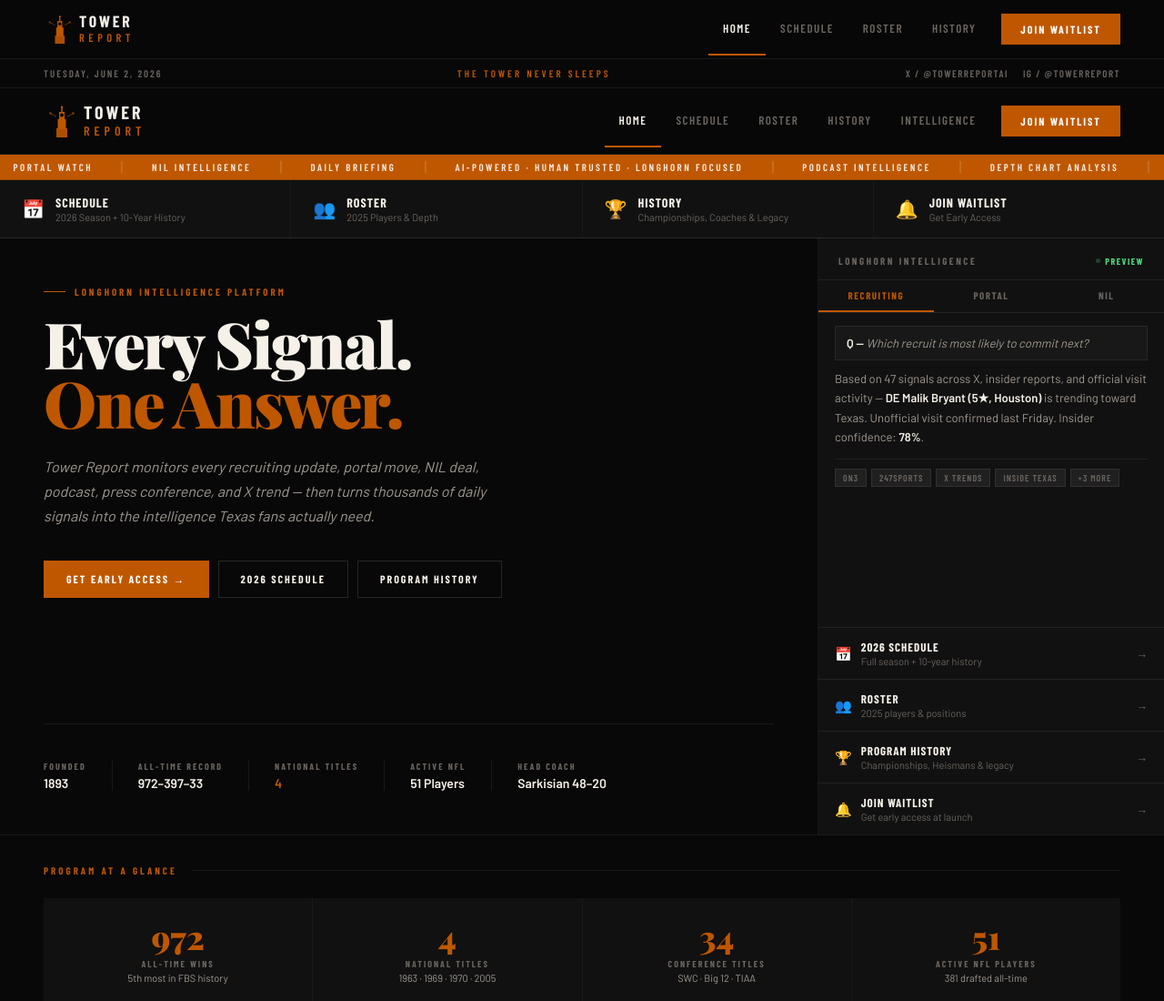
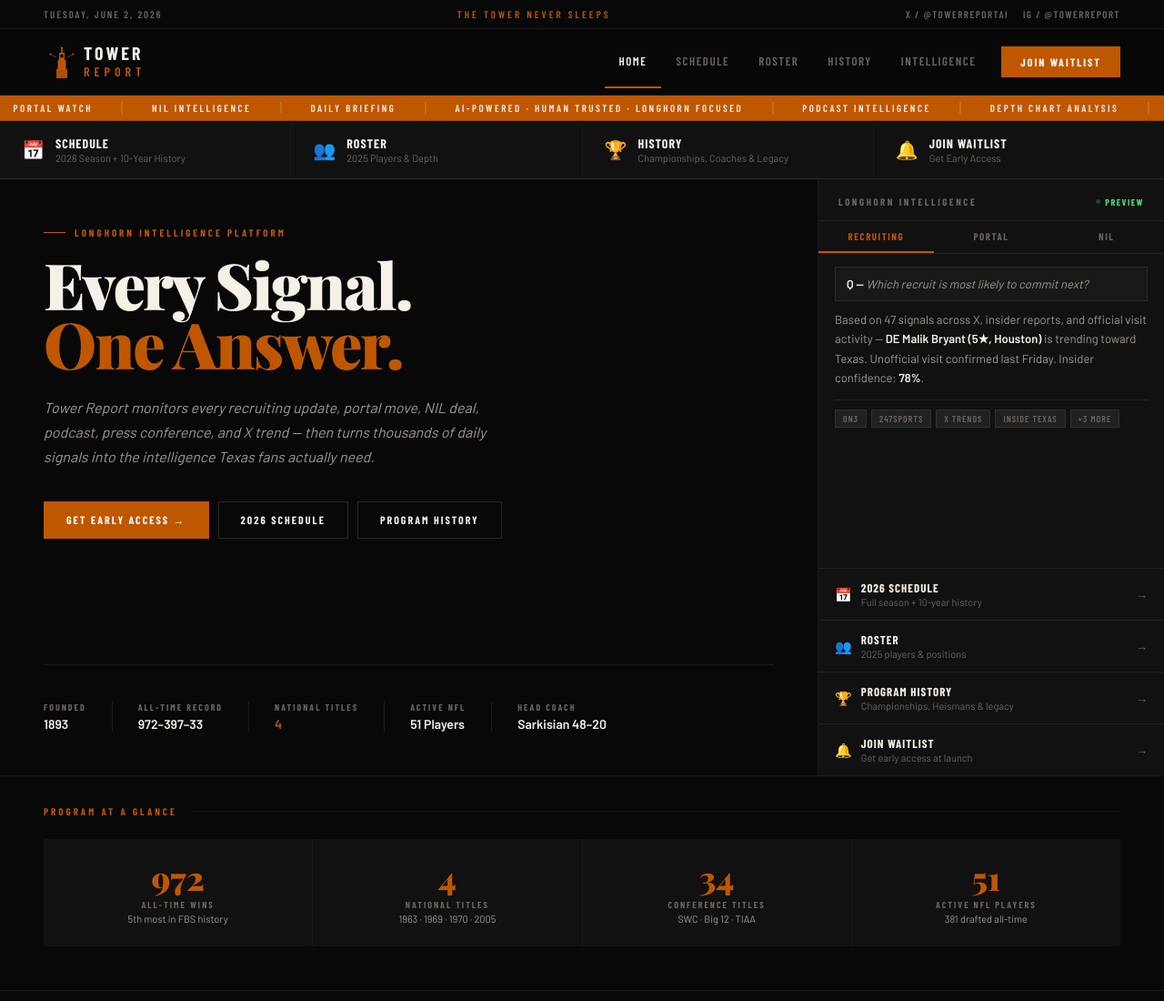
Before and after one commit to clarkbradleyconrad-eng/tower-report, a plain HTML site: page index.html in a window 1280 px wide. Shown: the top 1100 px of the page at 91% size. Drawn offline with nearby package versions, Linux system fonts and the light colour scheme.

Commit message:
Update index.html

```diff
--- a/index.html
+++ b/index.html
@@ -421,5 +421,4 @@ function joinWL(){
 }
 </script>
 </body>
-<script src="nav.js"></script>
 </html>
```
